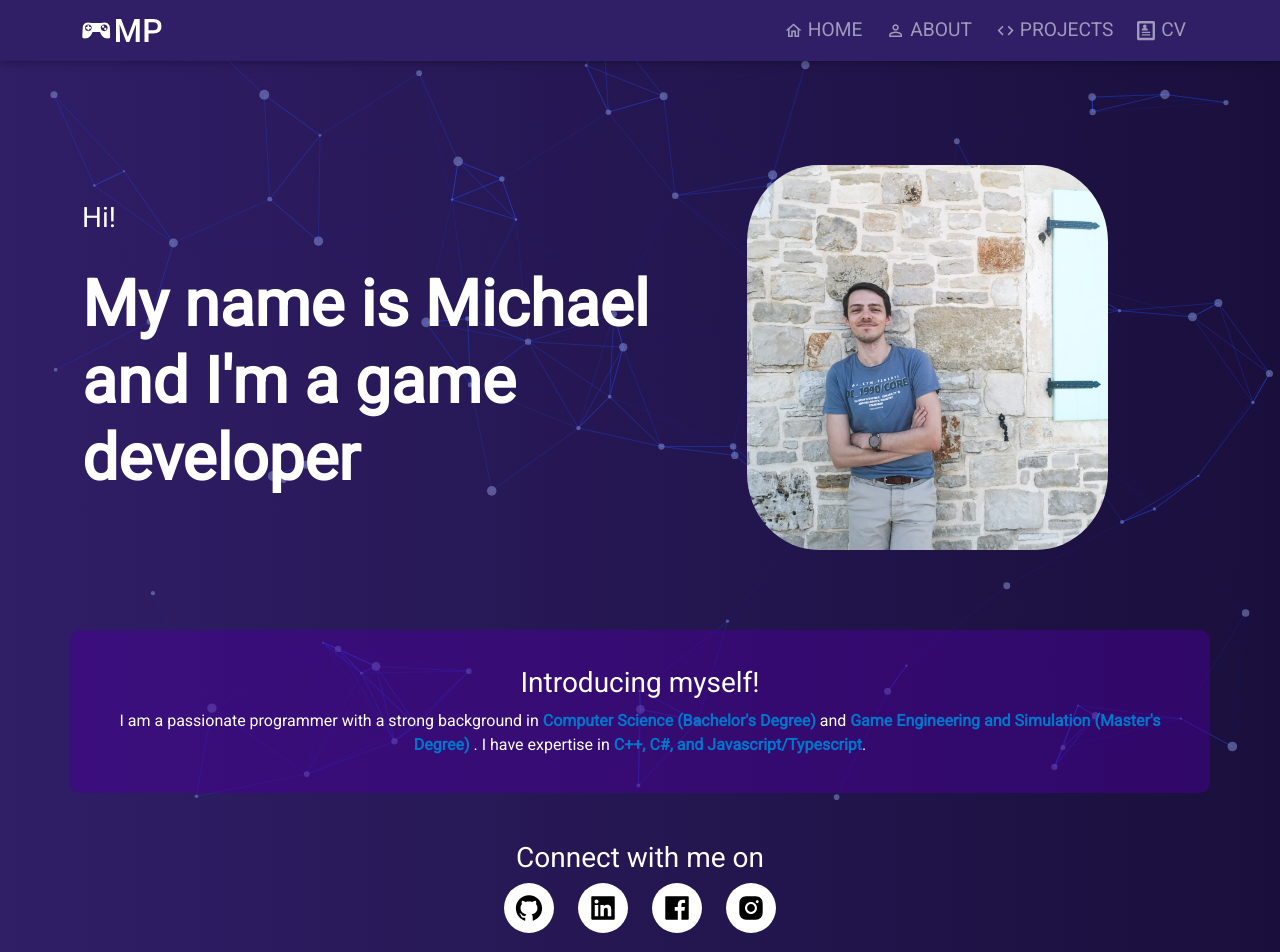
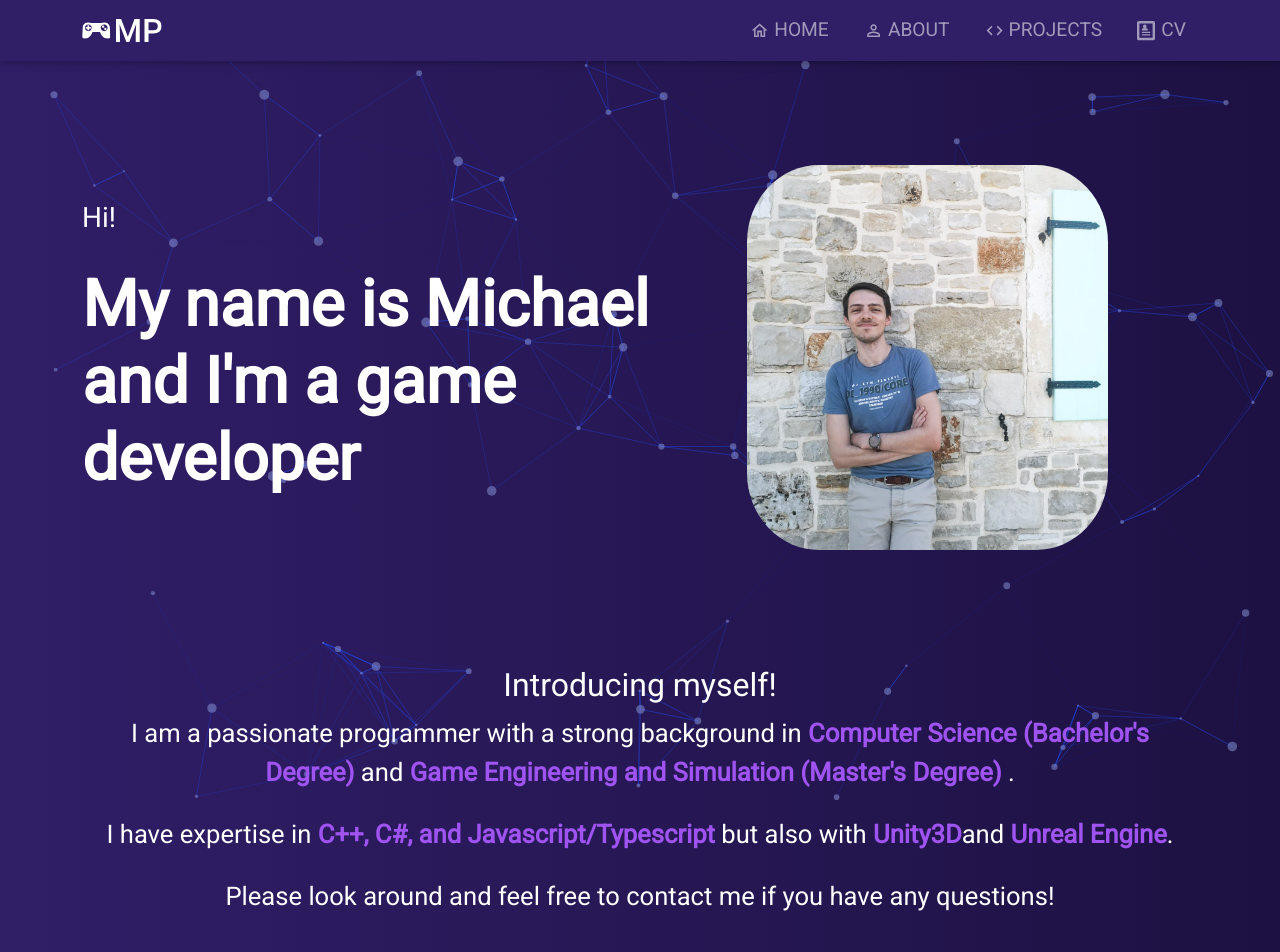
Before and after one commit to Prommerbua/Portfolio-Website, a React (Create React App) app: page / in a window 1280 px wide. Shown: the top 952 px of the page. Built offline with nearby package versions, Linux system fonts and the light colour scheme.

Commit message:
Home done for now

```diff
--- a/src/Assets/Styles/app.scss
+++ b/src/Assets/Styles/app.scss
@@ -1,3 +1,6 @@
+// html {
+//   overflow-x: hidden;
+// }
 body {
     margin: 0;
     font-family: "Roboto";
--- a/src/Assets/Styles/home.scss
+++ b/src/Assets/Styles/home.scss
@@ -12,7 +12,9 @@
     border-radius: 20%;
 }
 
-
+.socials {
+  white-space: nowrap;
+}
 
 .social-icon {
     color: black;
@@ -33,23 +35,23 @@
 
 // ABOUT SECTION
 .home-about-container {
-    background-color: #4900977c;
-    border-radius: 10px;
+    // background-color: #6b24b87c;
+      // border-radius: 10px;
     padding: 20px;
     margin-bottom: 20px;
   }
 
   .section-heading {
-    font-size: 28px;
+    font-size: 2em;
     margin-bottom: 10px;
   }
 
   .section-text {
-    font-size: 16px;
+    font-size: 1.6em;
     line-height: 1.5;
     margin-bottom: 0;
   }
 
   .section-text strong {
-    color: #0077cc;
+    color: #9f53f0;
   }
--- a/src/Assets/Styles/navbar.scss
+++ b/src/Assets/Styles/navbar.scss
@@ -4,6 +4,7 @@
     // add drop shadow to navbar
     box-shadow: 0 2px 5px 0 rgba(0, 0, 0, 0.16), 0 2px 10px 0 rgba(0, 0, 0, 0.12);
 }
+
 
 .nav-link {
 	text-align: center;
@@ -37,9 +38,9 @@
 	transform: scale(0.1, 1);
 }
 
-.nav-link:hover span {
-	letter-spacing: 2px;
-}
+// .nav-link:hover span {
+// 	// letter-spacing: 1px;
+// }
 .nav-link:hover::before {
 	opacity: 1;
 	transform: scale(1, 1);
--- a/src/Components/Navbar.tsx
+++ b/src/Components/Navbar.tsx
@@ -9,7 +9,7 @@ import { Link } from 'react-router-dom';
 
 function Navigation() {
 	return (
-		<Navbar variant='dark' sticky='top' className='px-3'>
+		<Navbar variant='dark' sticky='top' className='px-3' expand="sm" collapseOnSelect>
 			<Container>
 				<Navbar.Brand href="/">
 					<div className='d-flex align-items-center'>
@@ -17,21 +17,29 @@ function Navigation() {
 					</div>
 				</Navbar.Brand>
 				<Navbar.Toggle />
-				<Navbar.Collapse className="justify-content-end">
-					<Nav className='align-items-center px-1'>
-						<Nav.Link as={Link} to="/" className='me-2'>
+				<Navbar.Collapse className="justify-content-end" id='navbarCollapse'>
+					<Nav className='align-items-center px-1' style={{ columnGap: '1em' }}>
+						<Nav.Link as={Link} to="/" eventKey="1">
 							<span>
 								<MdOutlineHome />{' '}Home
 							</span>
 						</Nav.Link>
-						<Nav.Link as={Link} to="/about" className='me-2'>
-							<MdPersonOutline />{' '}About
+						<Nav.Link as={Link} to="/about" eventKey="2">
+							<span>
+								<MdPersonOutline />{' '}About
+							</span>
+
 						</Nav.Link>
-						<Nav.Link as={Link} to="/projects" className='me-2'>
-							<MdCode />{' '}Projects
+						<Nav.Link as={Link} to="/projects" eventKey="3">
+							<span>
+								<MdCode />{' '}Projects
+							</span>
 						</Nav.Link>
-						<Nav.Link as={Link} to="/cv">
-							<ImProfile />{' '}CV
+						<Nav.Link as={Link} to="/cv" eventKey="4">
+							<span>
+								<ImProfile />{' '}CV
+							</span>
+
 						</Nav.Link>
 					</Nav>
 				</Navbar.Collapse>
--- a/src/Pages/Home.tsx
+++ b/src/Pages/Home.tsx
@@ -35,12 +35,19 @@ export const Home = () => {
                 <Col className='d-flex flex-column align-items-center justify-content-center'>
                     <div className="my-3">
                         <h2 className="section-heading">Introducing myself!</h2>
-                        <p className="section-text">
+                        <div className="section-text">
                             I am a passionate programmer with a strong background in
                             <strong> Computer Science (Bachelor's Degree) </strong>and
                             <strong> Game Engineering and Simulation (Master's Degree) </strong>.
-                            I have expertise in <strong>C++, C#, and Javascript/Typescript</strong>.
-                        </p>
+                            <p className='mt-4'>
+                                I have expertise in <strong>C++, C#, and Javascript/Typescript</strong> but also with <strong>Unity3D</strong>
+                                and <strong>Unreal Engine</strong>.
+                            </p>
+                            <p className='mt-4'>
+                                Please look around and feel free to contact me if you have any questions!
+
+                            </p>
+                        </div>
                     </div>
                 </Col>
             </Container>
@@ -51,22 +58,22 @@ export const Home = () => {
                 </Row>
                 <Row className='justify-content-center socials'>
                     <IconContext.Provider value={{ size: '30' }}>
-                        <Col md="auto">
+                        <Col md="auto" sm="auto" xs="auto">
                             <Link className='social-icon' to='https://github.com/Prommerbua' target='_blank'>
                                 <AiFillGithub />
                             </Link>
                         </Col>
-                        <Col md="auto">
+                        <Col md="auto" sm="auto" xs="auto">
                             <Link className='social-icon' to='https://www.linkedin.com/in/prommerbua/' target='_blank'>
                                 <AiFillLinkedin />
                             </Link>
                         </Col>
-                        <Col md="auto">
+                        <Col md="auto" sm="auto" xs="auto">
                             <Link className='social-icon' to='https://www.facebook.com/michi.prommer' target='_blank'>
                                 <AiFillFacebook />
                             </Link>
                         </Col>
-                        <Col md="auto">
+                        <Col md="auto" sm="auto" xs="auto">
                             <Link className='social-icon' to='https://www.instagram.com/prommerbua/' target='_blank'>
                                 <AiFillInstagram />
                             </Link>
```
